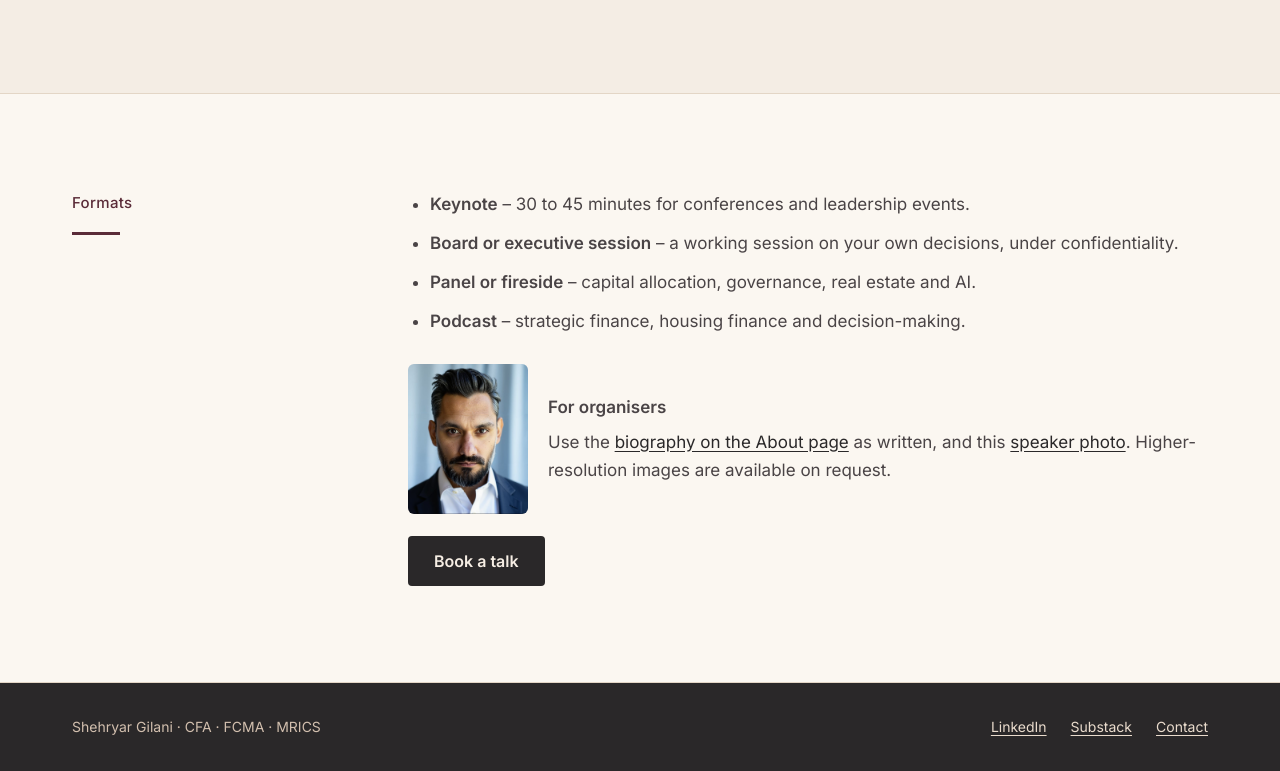
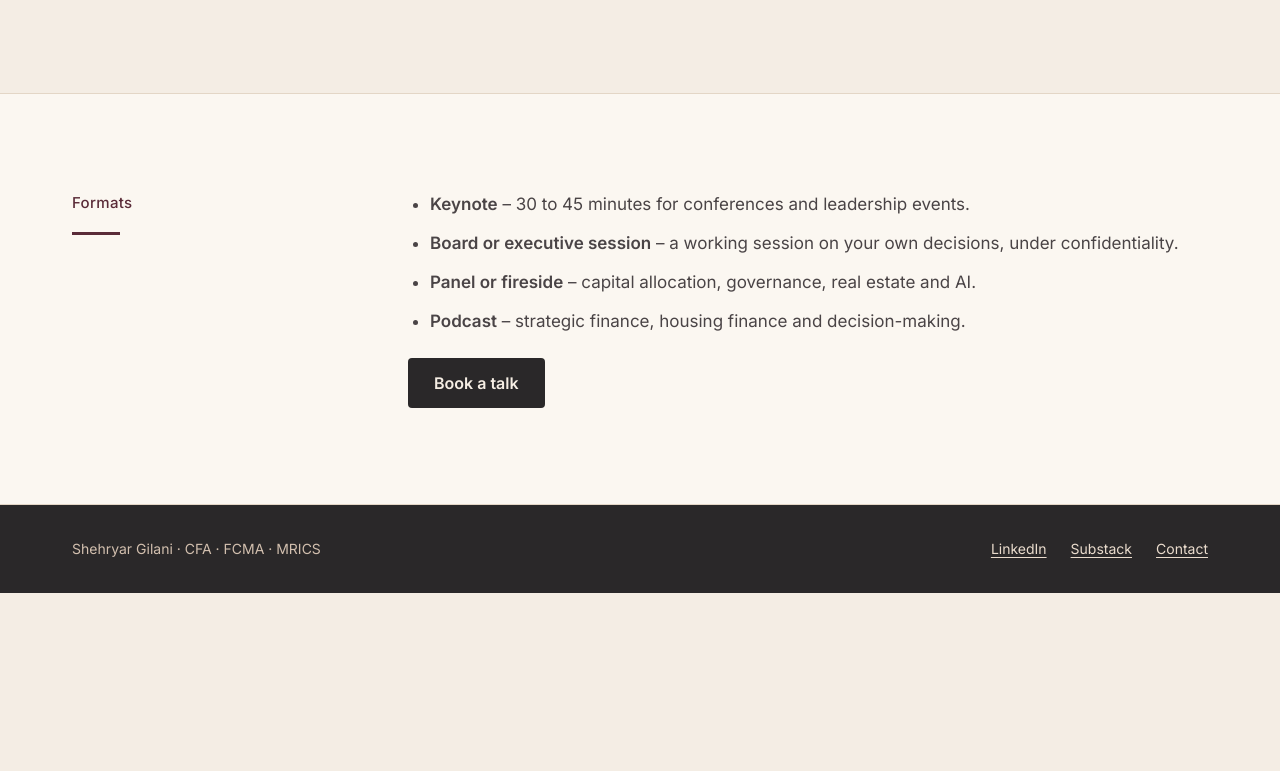
Before and after one commit to gilanishehryar-dot/sgilani-site, a plain HTML site: page speaking.html in a window 1280 px wide. Shown: the part 1969-2740 px from the top of the page. After the commit the page ends 2562 px from the top, so only its background shows below. Drawn offline with Linux system fonts and the light colour scheme.

Commit message:
Speaking: remove organiser note and headshot
Co-Authored-By: Claude Opus 5.5 <noreply@anthropic.com>
Claude-Session: https://claude.ai/code/session_01NqovfgTdSVFxLmyXZkmVnm

```diff
--- a/speaking.html
+++ b/speaking.html
@@ -59,7 +59,7 @@
 <li><strong>Panel or fireside</strong> – capital allocation, governance, real estate and AI.</li>
 <li><strong>Podcast</strong> – strategic finance, housing finance and decision-making.</li>
 </ul>
-<div style="display:flex;gap:20px;align-items:center;flex-wrap:wrap;margin-top:6px"><a href="portrait-headshot.jpg" style="flex:0 0 auto"><img src="portrait-headshot.jpg" alt="Shehryar Gilani, speaker photo" width="600" height="750" loading="lazy" style="width:120px;height:150px;object-fit:cover;border-radius:6px;display:block"></a><div style="flex:1 1 260px;min-width:0"><p style="margin:0 0 6px"><strong>For organisers</strong></p><p style="margin:0">Use the <a href="about#biography">biography on the About page</a> as written, and this <a href="portrait-headshot.jpg">speaker photo</a>. Higher-resolution images are available on request.</p></div></div>
+
 <div class="btns"><a class="btn btn-navy" href="contact">Book a talk</a></div>
 </div></div></section>
 </main>
```
